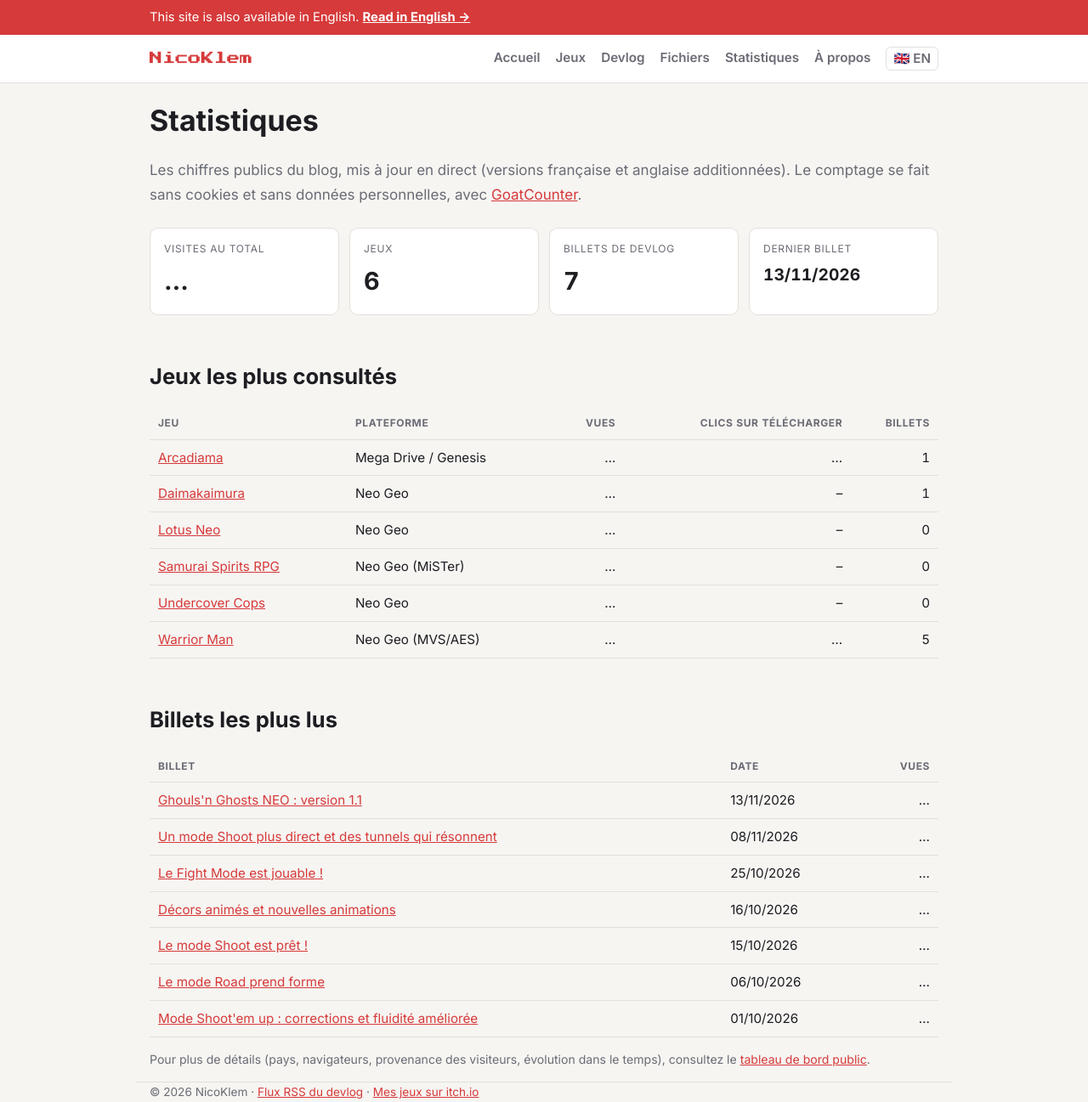
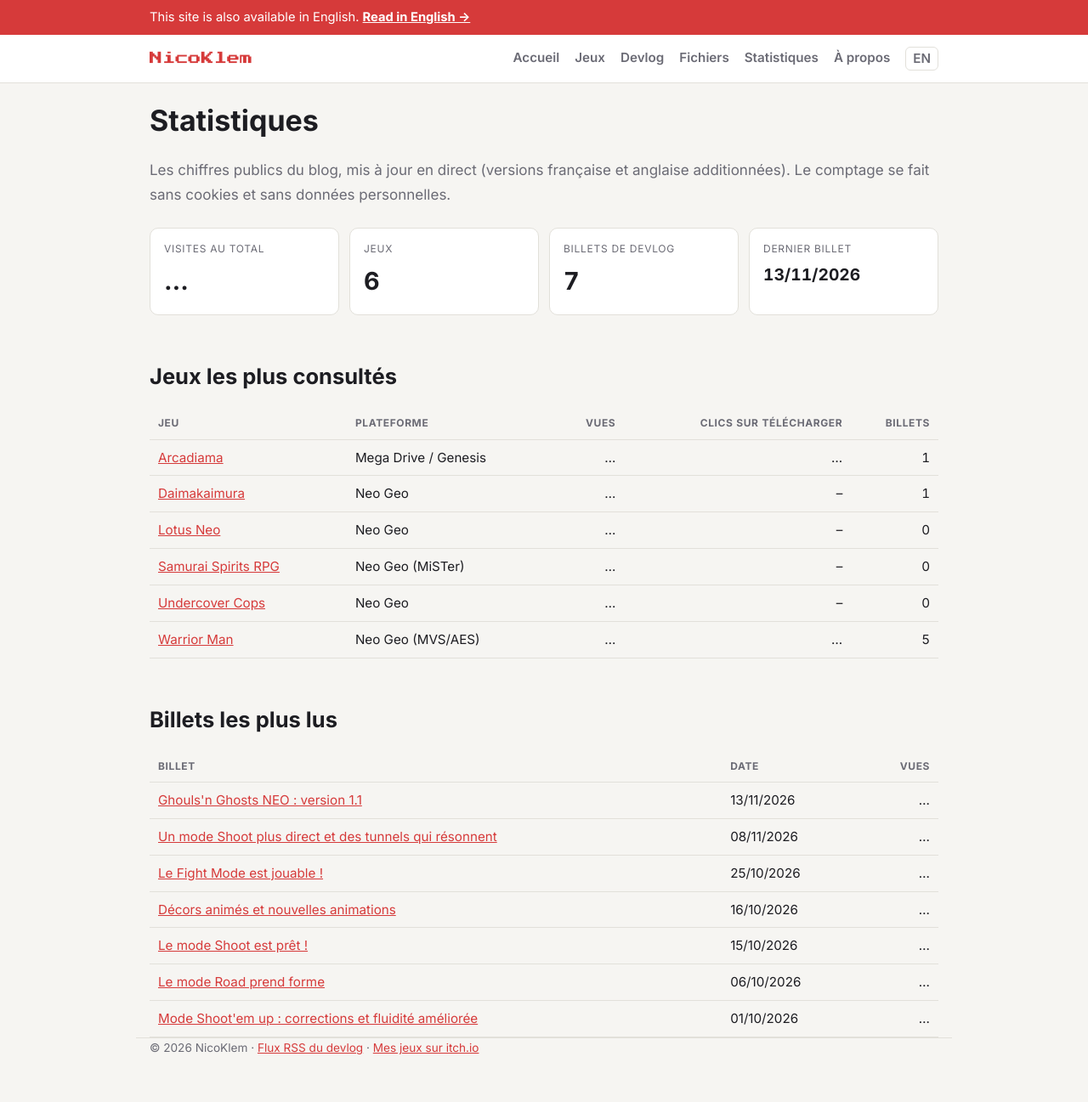
Before and after one commit to Kanjinan/kanjinan.github.io, a Jekyll site: the page built from statistiques/index.html, in a window 1280 px wide. Shown: the whole page at 85% size. Built offline with Jekyll 4.4.1, drawn with Linux system fonts in a browser that asks for light colours; after the commit the page ends 1245 px from its top, so only the background shows below that.

Commit message:
Statistiques : sans mention de l'outil ; sélecteur FR/EN en texte

```diff
--- a/_layouts/default.html
+++ b/_layouts/default.html
@@ -37,7 +37,7 @@
         <a href="{{ t.url_files | relative_url }}">{{ t.nav_files }}</a>
         <a href="{{ t.url_stats | relative_url }}">{{ t.nav_stats }}</a>
         <a href="{{ t.url_about | relative_url }}">{{ t.nav_about }}</a>
-        {% if trad %}<a class="lang-switch" href="{{ trad.url | relative_url }}" hreflang="{{ trad.lang }}" lang="{{ trad.lang }}">{% if trad.lang == "en" %}🇬🇧 EN{% else %}🇫🇷 FR{% endif %}</a>{% endif %}
+        {% if trad %}<a class="lang-switch" href="{{ trad.url | relative_url }}" hreflang="{{ trad.lang }}" lang="{{ trad.lang }}">{% if trad.lang == "en" %}EN{% else %}FR{% endif %}</a>{% endif %}
       </nav>
     </div>
   </header>
--- a/en/stats/index.html
+++ b/en/stats/index.html
@@ -4,11 +4,9 @@ title: Stats
 ref: stats
 ---
 <h1>Stats</h1>
-<p class="intro">The blog's public numbers, updated live (French and English versions combined). Counting is done without cookies or personal data, using <a href="https://www.goatcounter.com">GoatCounter</a>.</p>
+<p class="intro">The blog's public numbers, updated live (French and English versions combined). Counting is done without cookies or personal data.</p>
 
 {% if site.goatcounter and site.goatcounter != "" %}
-{% include tableaux-stats.html l_total="Total visits" l_games="Games" l_posts="Devlog posts" l_last="Latest post" l_top_games="Most viewed games" l_game="Game" l_posts_short="Posts" l_top_posts="Most read posts" l_post="Post" %}
-<p class="meta">For more details (countries, browsers, referrers, trends over time), see the <a href="https://{{ site.goatcounter }}.goatcounter.com">public dashboard</a>.</p>
-{% else %}
+{% include tableaux-stats.html l_total="Total visits" l_games="Games" l_posts="Devlog posts" l_last="Latest post" l_top_games="Most viewed games" l_game="Game" l_posts_short="Posts" l_top_posts="Most read posts" l_post="Post" %}{% else %}
 <p class="intro">Stats coming soon.</p>
 {% endif %}
--- a/statistiques/index.html
+++ b/statistiques/index.html
@@ -4,11 +4,9 @@ title: Statistiques
 ref: stats
 ---
 <h1>Statistiques</h1>
-<p class="intro">Les chiffres publics du blog, mis à jour en direct (versions française et anglaise additionnées). Le comptage se fait sans cookies et sans données personnelles, avec <a href="https://www.goatcounter.com">GoatCounter</a>.</p>
+<p class="intro">Les chiffres publics du blog, mis à jour en direct (versions française et anglaise additionnées). Le comptage se fait sans cookies et sans données personnelles.</p>
 
 {% if site.goatcounter and site.goatcounter != "" %}
-{% include tableaux-stats.html l_total="Visites au total" l_games="Jeux" l_posts="Billets de devlog" l_last="Dernier billet" l_top_games="Jeux les plus consultés" l_game="Jeu" l_posts_short="Billets" l_top_posts="Billets les plus lus" l_post="Billet" %}
-<p class="meta">Pour plus de détails (pays, navigateurs, provenance des visiteurs, évolution dans le temps), consultez le <a href="https://{{ site.goatcounter }}.goatcounter.com">tableau de bord public</a>.</p>
-{% else %}
+{% include tableaux-stats.html l_total="Visites au total" l_games="Jeux" l_posts="Billets de devlog" l_last="Dernier billet" l_top_games="Jeux les plus consultés" l_game="Jeu" l_posts_short="Billets" l_top_posts="Billets les plus lus" l_post="Billet" %}{% else %}
 <p class="intro">Les statistiques seront bientôt disponibles.</p>
 {% endif %}
```
